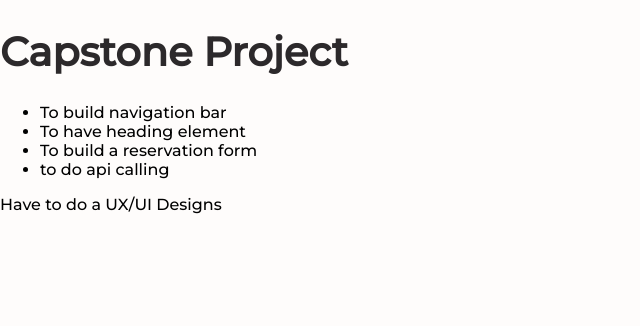
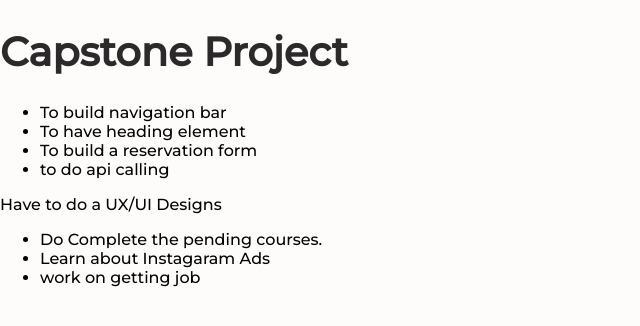
Before and after one commit to Tanushree227/capstone_project, a React (Create React App) app: page / in a window 1280 px wide. Shown: the top 326 px of the page, without its empty margins (0-640 px from the left). Built offline with nearby package versions, Linux system fonts and the light colour scheme.

Commit message:
tasks to be done

```diff
--- a/src/App.js
+++ b/src/App.js
@@ -9,6 +9,11 @@ function App() {
         <li>to do api calling</li>
       </ul>
       <p>Have to do a UX/UI Designs</p>
+      <ul>
+        <li>Do Complete the pending courses.</li>
+        <li>Learn about Instagaram Ads</li>
+        <li>work on getting job</li>
+      </ul>
     </div>
   );
 }
```
